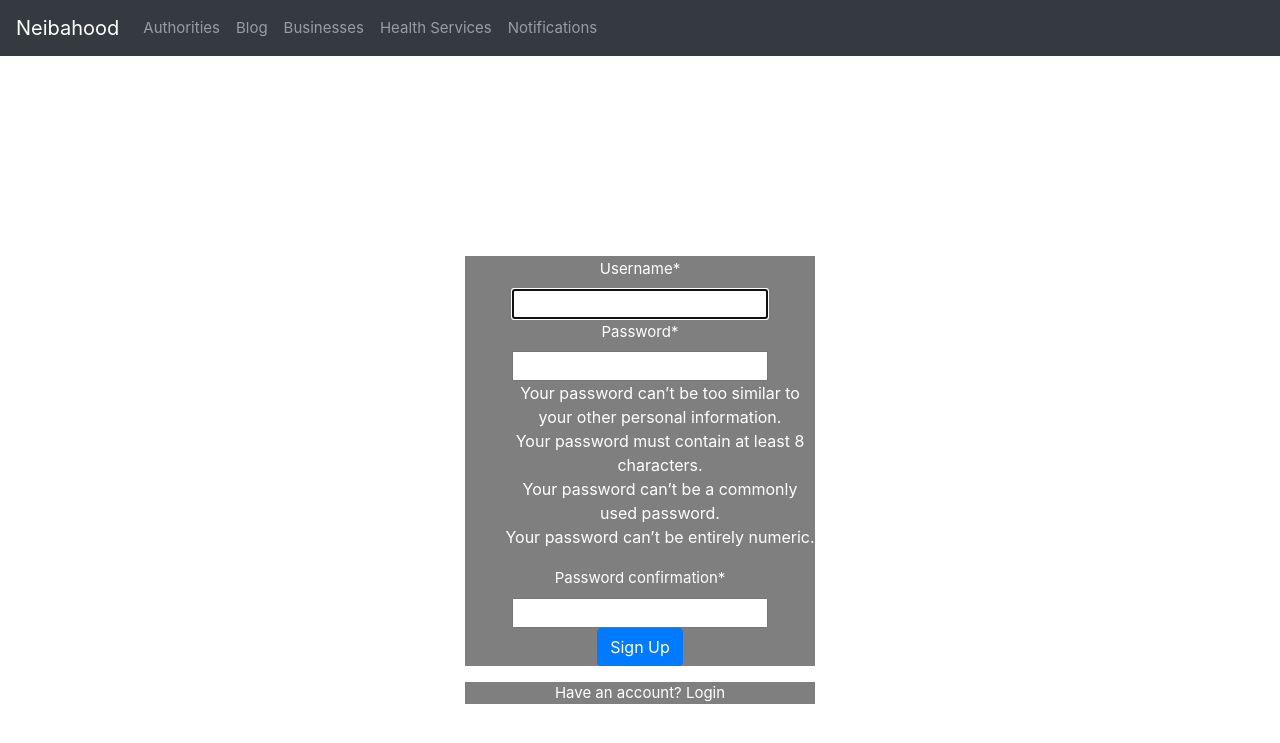
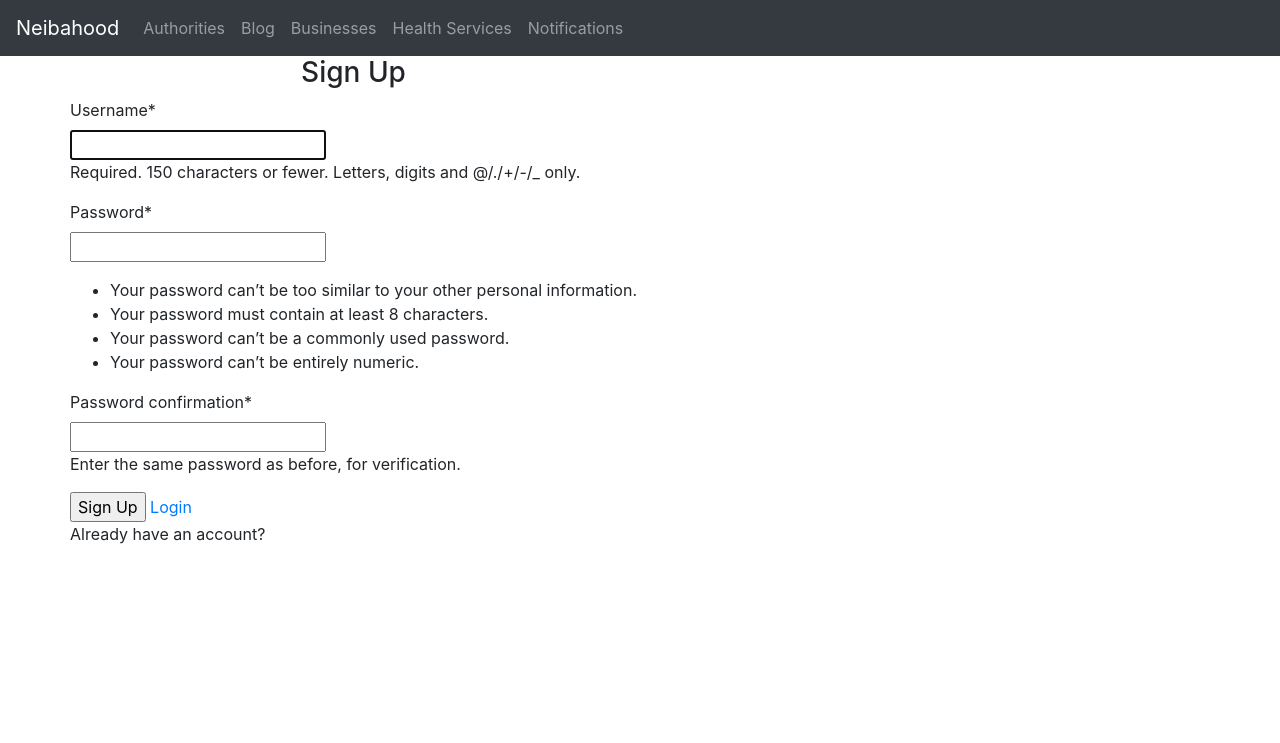
Before and after one commit to mykeck/My-neighborhood, a Django app: page / in a window 1280 px wide. Shown: the top 743 px of the page. Run offline with Django 3.2, Linux system fonts and the light colour scheme; some libraries are stand-ins or nearby versions.

Commit message:
removed bugs

```diff
--- a/area/settings.py
+++ b/area/settings.py
@@ -133,3 +133,6 @@ STATICFILES_DIRS =[
 
 MEDIA_URL = '/media/'
 MEDIA_ROOT = os.path.join(BASE_DIR, 'media')
+
+LOGIN_REDIRECT_URL = '/index'
+LOGOUT_REDIRECT_URL = '/accounts/login'
--- a/hood/templates/registration/register.html
+++ b/hood/templates/registration/register.html
@@ -1,72 +1,33 @@
 {%extends "base.html"%}
-{% load bootstrap4 %}
+{% load bootstrap3 %}
 {% load crispy_forms_tags %}
-
 {% block content %}
 
-
-<div class="container">
+<div  class="container">
   <div class="row">
-    <!-- Empty div -->
-    <div class="col-md-4"></div>
-
-    <div class="col-md-4 form-section">
+    <div class="w3-container w3-theme-l5">
+      <div class="w3-row">
+            <div  class="w3-col m6 w3-display-middle " >
               {% if form.errors %}
-        <p>Some information might be incorrect</p>
+                <p> Some Information Might be Incorrect </p>
               {% endif %}
-      <div class="text-center">
-      <div class="panel panel-default" style="margin-top:200px;">
-
-        <div class="panel-body">
-          <form action="/accounts/register/"method="post" >
-
-            {% csrf_token%}
+                  <h3 class="text-center">Sign Up</h3>
+                  <form  method="post" class="w3-round  w3-padding">
+                    {% csrf_token %}
                     {{ form|crispy }}
-            <div class="form-group text-center">
-              <input type="submit" class="btn btn-primary sign-up-button" value="Sign Up">
+                    <div class="w3-bar w3-block">
+                        <input type="submit" class="w3-button w3-left w3-green" value="Sign Up">
+                        <input type="hidden" name="next" value="{{next}}">
+                        <a class="w3-button w3-bar-item w3-right w3-green" href="/accounts/login">Login</a>
+                        <p class=" w3-bar-item w3-right">Already have an account?</p>
                     </div>
-            <input type="hidden" name="next" value="{{next}}">
-
-
                   </form>
           </div>
       </div>
-    </div>
-
-      <div class="panel panel-default">
-        <div class="panel-body text-center">
-          <p>Have an account? <span><a class="" href="/accounts/login">Login</a></span></p>
     </div>
   </div>
 </div>
 
 
-    <div class="col-md-4"></div>
-</div>
-</div>
-
-
-<style>
-.panel{
-  background: linear-gradient( rgba(0, 0, 0, 0.5), rgba(0, 0, 0, 0.5) )fixed;
-}
-p, label,a, .help-block{
-  color:white;
-  font-size: 15px;
-}
-.panel-default{
-  border-color: inherit;
-}
-li{
-  color: white;
-  list-style: none;
-}
-.help-block{
-  display:none;
-}
-input{
-  text-align: center;
-}
-</style>
 
 {% endblock %}
--- a/hood/urls.py
+++ b/hood/urls.py
@@ -2,6 +2,7 @@ from django.conf.urls import url,include
 from . import views
 from django.conf import settings
 from django.conf.urls.static import static
+from django.contrib.auth.views import LoginView,LogoutView
 
 
 
--- a/hood/views.py
+++ b/hood/views.py
@@ -1,7 +1,7 @@
 from django.shortcuts import render,redirect
 from django.http import HttpResponse,Http404,HttpResponseRedirect
 from django.core.exceptions import ObjectDoesNotExist
-from .models import neighbourhood,healthservices,Business,Health,Authorities,Profile
+from .models import neighbourhood,healthservices,Business,Health,Authorities,Profile,BlogPost
 from django.contrib.auth.forms import UserCreationForm
 from django.contrib.auth.decorators import login_required
 from django.contrib.auth.views import logout
@@ -39,7 +39,7 @@ def notification(request):
 @login_required(login_url='/accounts/login/')
 def blog(request):
     current_user=request.user
-    profile=Profile.objects.get(username=current_user)
+    # profile=Profile.objects.get(username=current_user)
     blogposts = BlogPost.objects.filter(neighbourhood=profile.neighbourhood)
 
     return render(request,'blog.html',{"blogposts":blogposts})
```
Also changed, not shown: README.md. Lines whose indentation alone changed are shown as unchanged.
